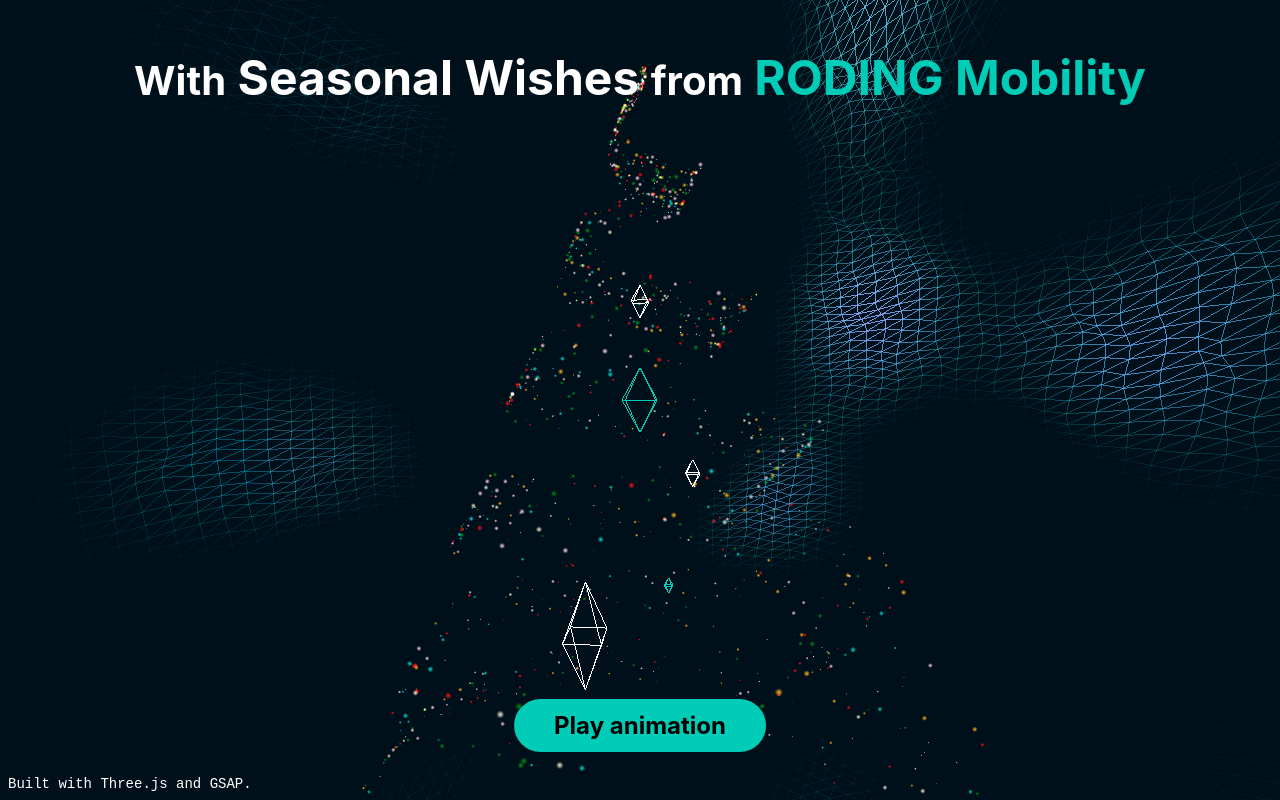
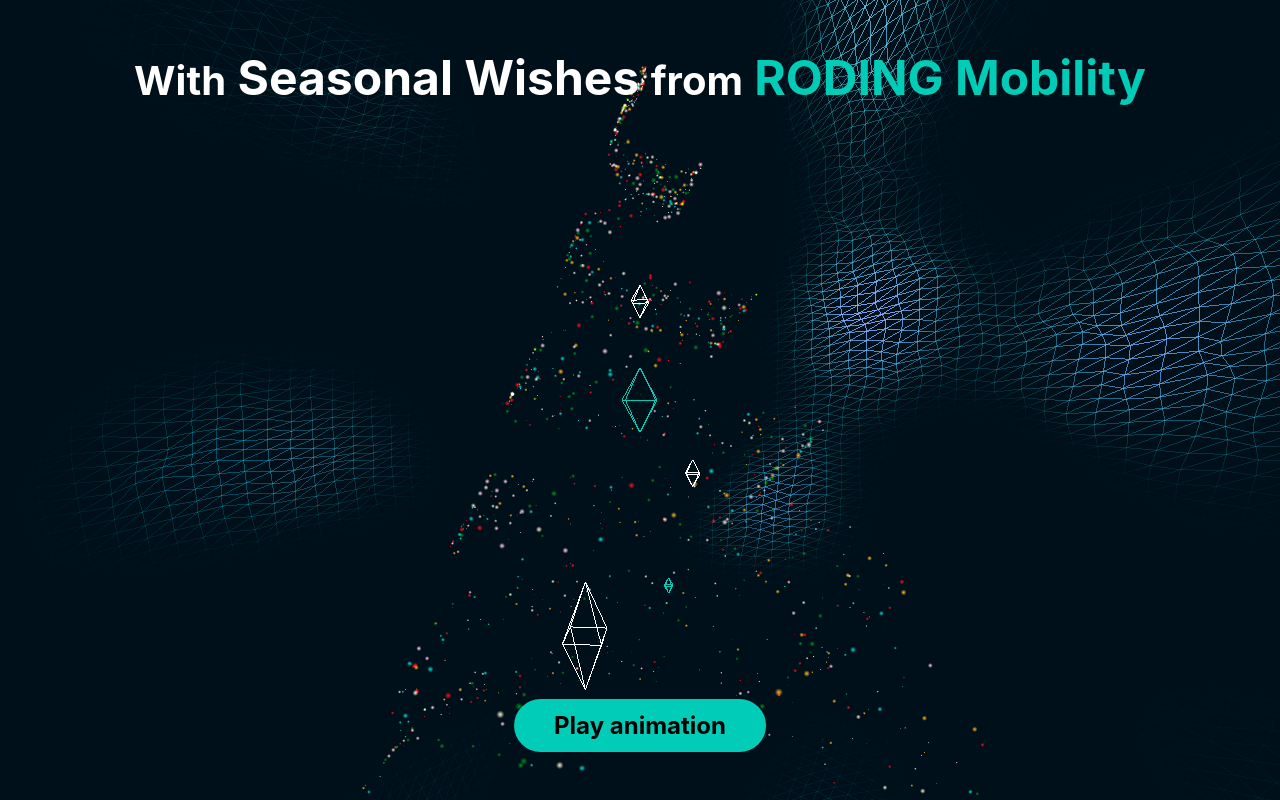
Before and after one commit to tegaldev/tegaldev.github.io, a website with bundled scripts: page rmchristmas.html in a window 1280 px wide. Built offline with nearby package versions, Linux system fonts and the light colour scheme; animation ran at ten frames a second.

Commit message:
Update rmchristmas.html

```diff
--- a/rmchristmas.html
+++ b/rmchristmas.html
@@ -17,7 +17,7 @@
 <h1><small>With</small> Seasonal Wishes <small>from</small><span class="company"> RODING Mobility</span></h1>
 <button id="play-music" type="button">Play animation</button>
 <footer>
-  <p>Built with Three.js and GSAP.</p>
+  <p></p>
 </footer>
 <script type="x-shader/x-vertex" id="vertexShader">
   uniform float uTime;
```
